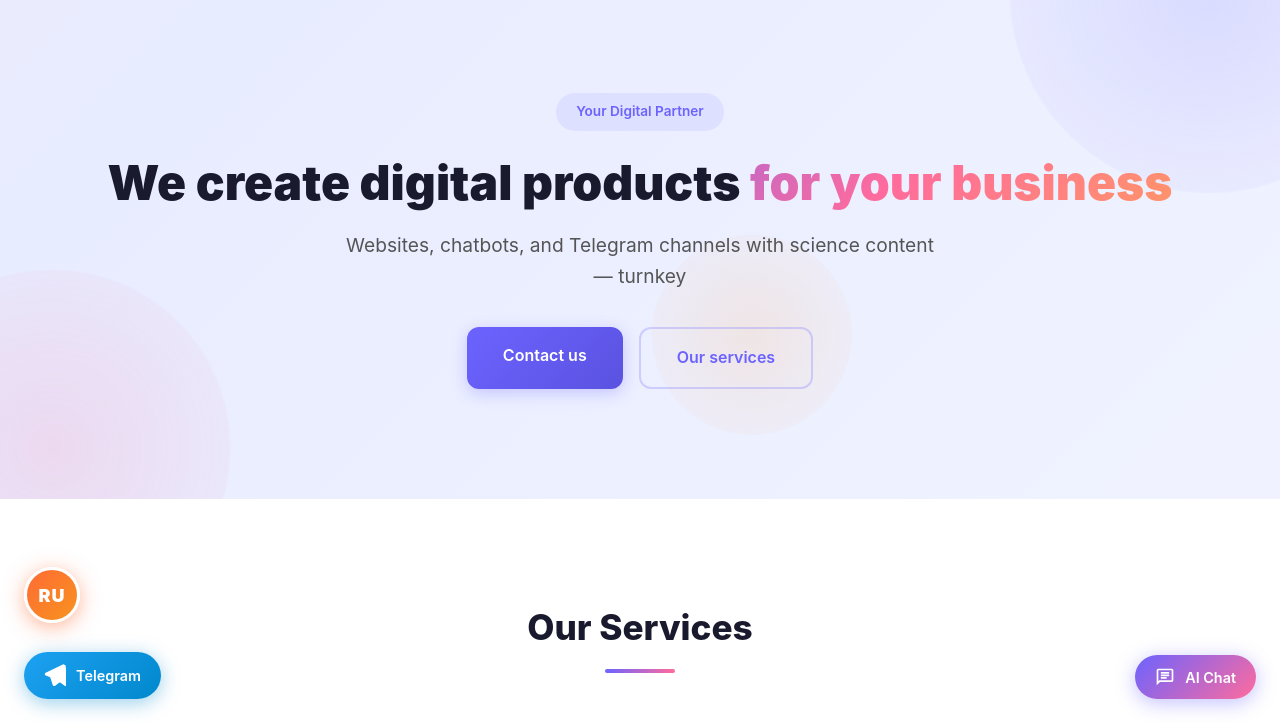
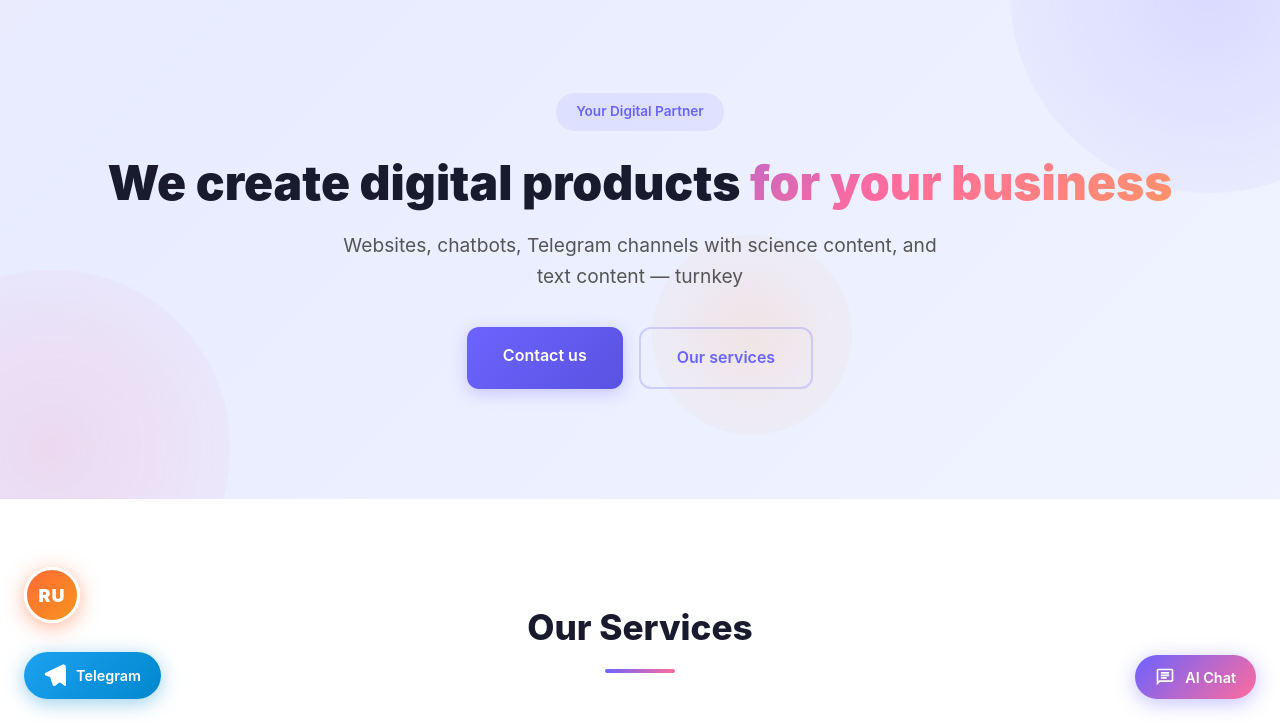
Before and after one commit to uriy-as/site, a plain HTML site: page en/index.html in a window 1280 px wide. Shown: the part 77-800 px from the top of the page. Drawn offline with Linux system fonts and the light colour scheme; no server answers.

Commit message:
Update hero subtitle to include text content

```diff
--- a/en/index.html
+++ b/en/index.html
@@ -106,7 +106,7 @@
             <div class="hero__content">
                 <div class="hero__badge" data-i18n="hero-badge">Your Digital Partner</div>
                 <h1 class="reveal" data-i18n="hero-title">We create digital products <span class="gradient-text">for your business</span></h1>
-                <p class="reveal" data-i18n="hero-subtitle">Websites, chatbots, and Telegram channels with science content — turnkey</p>
+                <p class="reveal" data-i18n="hero-subtitle">Websites, chatbots, Telegram channels with science content, and text content — turnkey</p>
                 <div class="hero__cta reveal">
                     <a href="#contact" class="btn btn--primary" data-i18n="hero-btn-contact">Contact us</a>
                     <a href="#services" class="btn btn--outline" data-i18n="hero-btn-services">Our services</a>
--- a/js/script.js
+++ b/js/script.js
@@ -271,7 +271,7 @@ if (form && modal && modalClose) {
         'nav-chat': { ru: 'AI-чат', en: 'AI Chat' },
         'hero-badge': { ru: 'Ваш цифровой партнёр', en: 'Your Digital Partner' },
         'hero-title': { ru: 'Создаём цифровые продукты <span class="gradient-text">для вашего бизнеса</span>', en: 'We create digital products <span class="gradient-text">for your business</span>' },
-        'hero-subtitle': { ru: 'Веб-сайты, чат-боты и Telegram-каналы с научным контентом — под ключ', en: 'Websites, chatbots, and Telegram channels with science content — turnkey' },
+        'hero-subtitle': { ru: 'Веб-сайты, чат-боты, Telegram-каналы с научным контентом и тексты — под ключ', en: 'Websites, chatbots, Telegram channels with science content, and text content — turnkey' },
         'hero-btn-contact': { ru: 'Связаться с нами', en: 'Contact us' },
         'hero-btn-services': { ru: 'Наши услуги', en: 'Our services' },
         'section-services': { ru: 'Наши услуги', en: 'Our Services' },
```
Also changed, not shown: index.html (+1 -1 lines).
